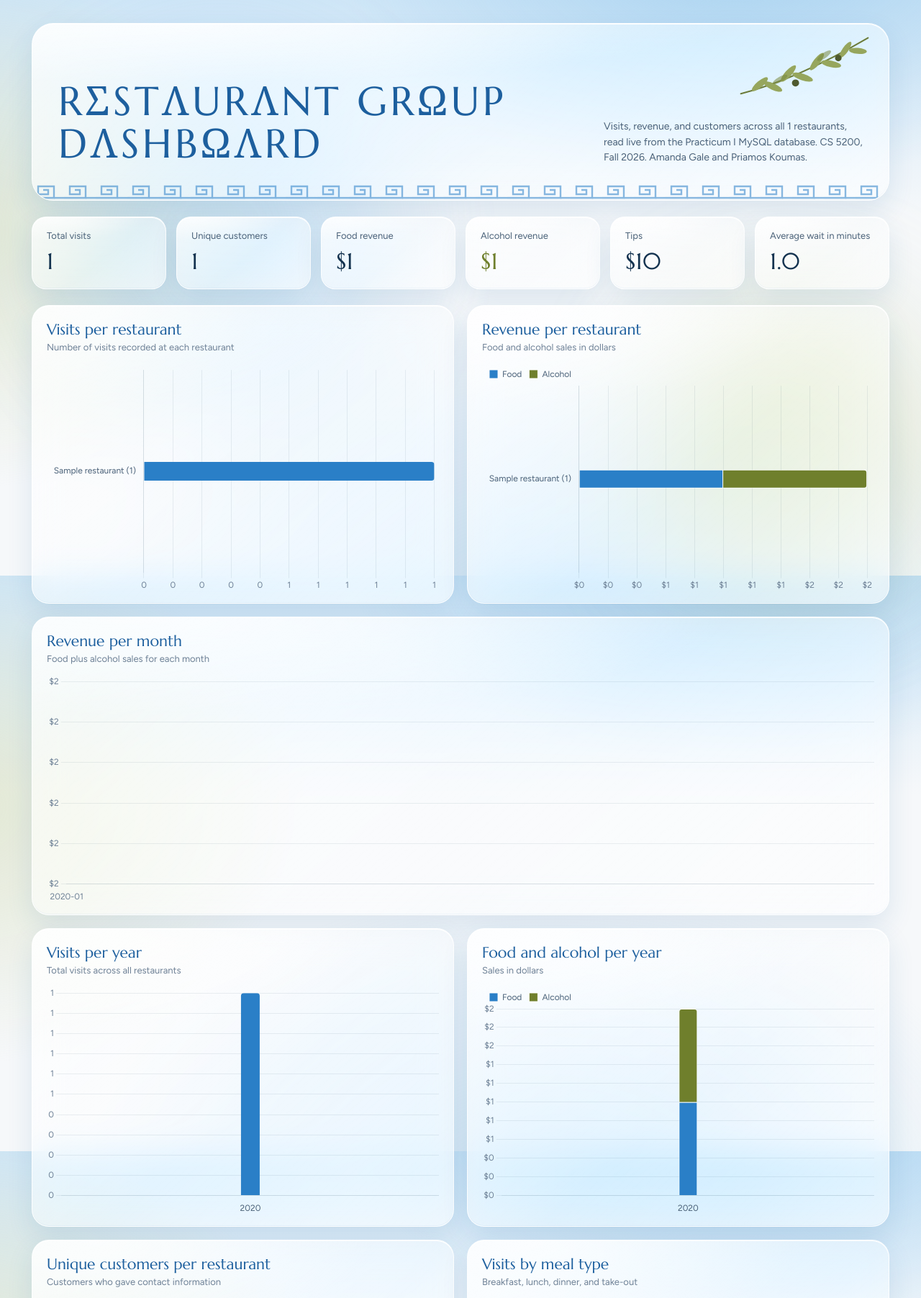
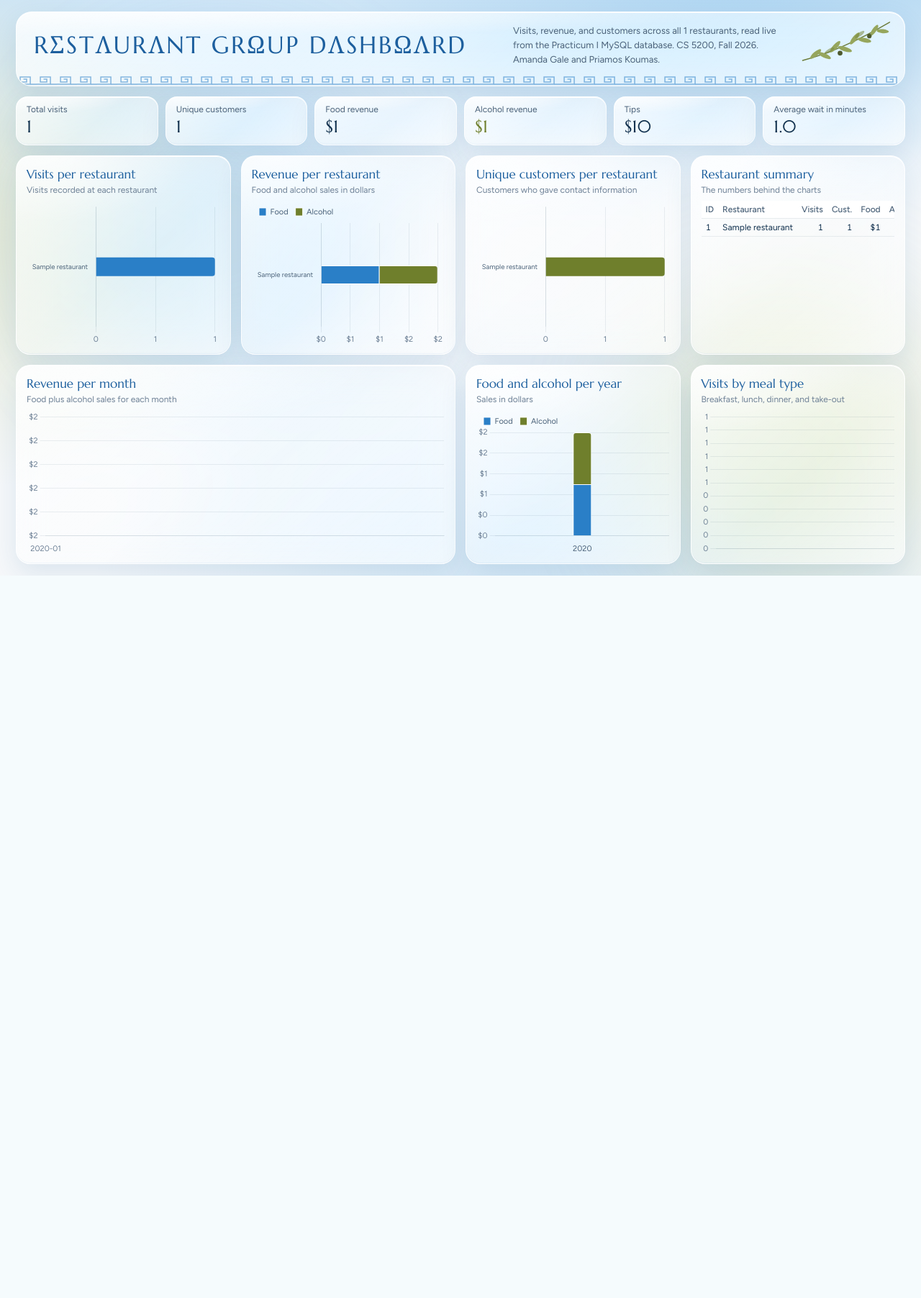
Before and after one commit to amanda-gale/PracticumI, a Flask app: page / in a window 1280 px wide. Shown: the top 1804 px of the page at 72% size. After the commit the page ends 800 px from the top, so only its background shows below. Run offline with Flask 3, Linux system fonts and the light colour scheme; tables that the repository leaves empty hold one stand-in row (values such as "Sample post").

Commit message:
dashboard

```diff
--- a/dashboard/templates/index.html
+++ b/dashboard/templates/index.html
@@ -134,14 +134,48 @@
     .hero-inner .about { margin-top: 0; }
     .chart { height: 280px; }
   }
+
+  /* One-screen layout: on laptop and desktop screens everything fits in the window */
+  .board { display: grid; gap: 14px; grid-template-columns: repeat(4, minmax(0, 1fr)); }
+  .board .card { padding: 14px 14px 10px; border-radius: 20px; display: flex; flex-direction: column; min-height: 300px; }
+  .board .card h2 { font-size: 17px; }
+  .board .card .sub { font-size: 12px; margin-bottom: 8px; }
+  .board .chart { flex: 1; height: auto; min-height: 0; }
+  .span2 { grid-column: span 2; }
+  .board .table-wrap { flex: 1; min-height: 0; overflow: auto; }
+  .board table { font-size: 12px; white-space: nowrap; }
+  .board th, .board td { padding: 5px 6px; }
+  .board thead th { position: sticky; top: 0; background: rgba(255,255,255,0.95); }
+  .hero.compact { padding: 16px 24px 0; border-radius: 22px; margin-bottom: 14px; }
+  .hero.compact .hero-inner { padding-bottom: 12px; align-items: center; }
+  .hero.compact h1 { font-size: clamp(22px, 2.6vw, 34px); }
+  .hero.compact .about { margin-top: 0; max-width: 520px; font-size: 13px; padding-right: 150px; }
+  .hero.compact .olive-branch { width: 130px; top: 6px; right: 16px; }
+  .hero.compact .meander { margin: 0 -24px; height: 14px; background-size: 28px 14px; }
+  .kpis.compact { margin-bottom: 14px; gap: 10px; }
+  .kpis.compact .kpi { padding: 10px 14px; border-radius: 16px; }
+  .kpis.compact .kpi .value { font-size: 24px; margin-top: 2px; }
+  .kpis.compact .kpi .label { font-size: 12px; }
+
+  @media (min-width: 1000px) and (min-height: 620px) {
+    html, body { height: 100%; overflow: hidden; }
+    .page.fit { height: 100vh; max-width: none; padding: 16px 22px; display: flex; flex-direction: column; }
+    .page.fit .board { flex: 1; min-height: 0; grid-template-rows: repeat(2, minmax(0, 1fr)); }
+    .page.fit .board .card { min-height: 0; }
+  }
+  @media (max-width: 999px) {
+    .board { grid-template-columns: 1fr; }
+    .span2 { grid-column: auto; }
+    .hero.compact .about { padding-right: 0; }
+  }
 </style>
 </head>
 <body>
 <div class="glow one" aria-hidden="true"></div>
 <div class="glow two" aria-hidden="true"></div>
 
-<div class="page">
-  <header class="hero glass">
+<div class="page fit">
+  <header class="hero glass compact">
     <svg class="olive-branch" viewBox="0 0 230 120" aria-hidden="true">
       <path d="M8 108 C 70 92, 140 62, 222 14" fill="none" stroke="#5f6e24" stroke-width="2.5" stroke-linecap="round"/>
       <g fill="#8e9e4c">
@@ -165,14 +199,14 @@
     </svg>
     <div class="hero-inner">
       <div>
-        <h1 aria-label="Restaurant Group Dashboard"><span aria-hidden="true">RΣSTΛURΛNT GRΩUP<br>DΛSHBΩΛRD</span></h1>
+        <h1 aria-label="Restaurant Group Dashboard"><span aria-hidden="true">RΣSTΛURΛNT GRΩUP DΛSHBΩΛRD</span></h1>
       </div>
       <p class="about">Visits, revenue, and customers across all {{ data.totals.restaurants }} restaurants, read live from the Practicum I MySQL database. CS 5200, Fall 2026. Amanda Gale and Priamos Koumas.</p>
     </div>
     <div class="meander" aria-hidden="true"></div>
   </header>
 
-  <section class="kpis" aria-label="Key statistics">
+  <section class="kpis compact" aria-label="Key statistics">
     <div class="kpi glass"><div class="label">Total visits</div><div class="value" id="kpi-visits"></div></div>
     <div class="kpi glass"><div class="label">Unique customers</div><div class="value" id="kpi-customers"></div></div>
     <div class="kpi glass"><div class="label">Food revenue</div><div class="value" id="kpi-food"></div></div>
@@ -181,10 +215,10 @@
     <div class="kpi glass"><div class="label">Average wait in minutes</div><div class="value" id="kpi-wait"></div></div>
   </section>
 
-  <section class="grid">
+  <section class="board" aria-label="Charts">
     <div class="card glass">
       <h2>Visits per restaurant</h2>
-      <p class="sub">Number of visits recorded at each restaurant</p>
+      <p class="sub">Visits recorded at each restaurant</p>
       <div class="chart"><canvas id="visitsByRestaurant"></canvas></div>
     </div>
     <div class="card glass">
@@ -192,15 +226,20 @@
       <p class="sub">Food and alcohol sales in dollars</p>
       <div class="chart"><canvas id="revenueByRestaurant"></canvas></div>
     </div>
-    <div class="card glass wide">
+    <div class="card glass">
+      <h2>Unique customers per restaurant</h2>
+      <p class="sub">Customers who gave contact information</p>
+      <div class="chart"><canvas id="customersByRestaurant"></canvas></div>
+    </div>
+    <div class="card glass">
+      <h2>Restaurant summary</h2>
+      <p class="sub">The numbers behind the charts</p>
+      <div class="table-wrap"><table id="summary"></table></div>
+    </div>
+    <div class="card glass span2">
       <h2>Revenue per month</h2>
       <p class="sub">Food plus alcohol sales for each month</p>
       <div class="chart"><canvas id="revenueByMonth"></canvas></div>
-    </div>
-    <div class="card glass">
-      <h2>Visits per year</h2>
-      <p class="sub">Total visits across all restaurants</p>
-      <div class="chart"><canvas id="visitsByYear"></canvas></div>
     </div>
     <div class="card glass">
       <h2>Food and alcohol per year</h2>
@@ -208,52 +247,11 @@
       <div class="chart"><canvas id="foodAlcoholByYear"></canvas></div>
     </div>
     <div class="card glass">
-      <h2>Unique customers per restaurant</h2>
-      <p class="sub">Customers who gave contact information</p>
-      <div class="chart"><canvas id="customersByRestaurant"></canvas></div>
-    </div>
-    <div class="card glass">
       <h2>Visits by meal type</h2>
       <p class="sub">Breakfast, lunch, dinner, and take-out</p>
       <div class="chart"><canvas id="visitsByMeal"></canvas></div>
     </div>
-    <div class="card glass wide">
-      <h2>Bills by payment method</h2>
-      <p class="sub">Number of bills paid each way</p>
-      <div class="chart" style="height: 220px"><canvas id="billsByPayment"></canvas></div>
-    </div>
-    <div class="card glass wide">
-      <h2>Restaurant summary</h2>
-      <p class="sub">The numbers behind the restaurant charts</p>
-      <div class="table-wrap"><table id="summary"></table></div>
-    </div>
   </section>
-
-  <footer>
-    <div class="meander" aria-hidden="true"></div>
-    <svg viewBox="0 0 230 120" aria-hidden="true">
-      <path d="M8 108 C 70 92, 140 62, 222 14" fill="none" stroke="#5f6e24" stroke-width="2.5" stroke-linecap="round"/>
-      <g fill="#8e9e4c">
-        <ellipse cx="40" cy="92" rx="17" ry="5.5" transform="rotate(-40 40 92)"/>
-        <ellipse cx="62" cy="96" rx="17" ry="5.5" transform="rotate(25 62 96)"/>
-        <ellipse cx="88" cy="74" rx="18" ry="5.5" transform="rotate(-48 88 74)"/>
-        <ellipse cx="112" cy="80" rx="18" ry="5.5" transform="rotate(18 112 80)"/>
-        <ellipse cx="136" cy="54" rx="18" ry="5.5" transform="rotate(-52 136 54)"/>
-        <ellipse cx="160" cy="58" rx="17" ry="5.5" transform="rotate(12 160 58)"/>
-        <ellipse cx="184" cy="34" rx="16" ry="5" transform="rotate(-55 184 34)"/>
-        <ellipse cx="205" cy="36" rx="15" ry="5" transform="rotate(5 205 36)"/>
-      </g>
-      <g fill="#6f7f2c" opacity="0.55">
-        <ellipse cx="74" cy="84" rx="14" ry="4.5" transform="rotate(-30 74 84)"/>
-        <ellipse cx="148" cy="44" rx="14" ry="4.5" transform="rotate(-35 148 44)"/>
-      </g>
-      <g fill="#3f4a18">
-        <circle cx="100" cy="90" r="6"/>
-        <circle cx="172" cy="48" r="5.5"/>
-      </g>
-    </svg>
-    <p>Data refreshes from the database every five minutes.</p>
-  </footer>
 </div>
 
 <script>
@@ -277,7 +275,8 @@ document.getElementById('kpi-wait').textContent = (t.avg_wait ?? 0).toFixed(1);
 
 Chart.defaults.font.family = 'Figtree, system-ui, sans-serif';
 Chart.defaults.color = C.marble;
-Chart.defaults.plugins.legend.labels.boxWidth = 12;
+Chart.defaults.plugins.legend.labels.boxWidth = 10;
+Chart.defaults.font.size = 11;
 Chart.defaults.plugins.tooltip.padding = 10;
 Chart.defaults.plugins.tooltip.backgroundColor = 'rgba(19, 50, 79, 0.92)';
 Chart.defaults.plugins.tooltip.borderColor = 'rgba(255, 255, 255, 0.25)';
@@ -286,7 +285,7 @@ Chart.defaults.plugins.tooltip.cornerRadius = 10;
 
 function axes(horizontal, fmt) {
   const valueAxis = { grid: { color: C.grid }, border: { display: false }, ticks: { color: C.stone, callback: fmt } };
-  const catAxis = { grid: { display: false }, border: { color: C.grid }, ticks: { color: C.marble } };
+  const catAxis = { grid: { display: false }, border: { color: C.grid }, ticks: { color: C.marble, autoSkip: !horizontal, font: { size: horizontal ? 9.5 : 11 } } };
   return horizontal ? { x: valueAxis, y: catAxis } : { x: catAxis, y: valueAxis };
 }
 
@@ -317,7 +316,7 @@ function bar(id, labels, datasets, opts = {}) {
   });
 }
 
-const restLabels = DATA.by_restaurant.map(r => r.restaurantname + ' (' + r.rid + ')');
+const restLabels = DATA.by_restaurant.map(r => r.restaurantname);
 
 bar('visitsByRestaurant', restLabels,
     [{ label: 'Visits', data: DATA.by_restaurant.map(r => r.visits), backgroundColor: C.sky }],
@@ -328,8 +327,6 @@ bar('revenueByRestaurant', restLabels, [
     { label: 'Alcohol', data: DATA.by_restaurant.map(r => r.alcohol), backgroundColor: C.gold }
   ], { horizontal: true, stacked: true, tip: money, tick: moneyShort });
 
-bar('visitsByYear', DATA.by_year.map(r => String(r.year)),
-    [{ label: 'Visits', data: DATA.by_year.map(r => r.visits), backgroundColor: C.sky }]);
 
 bar('foodAlcoholByYear', DATA.by_year.map(r => String(r.year)), [
     { label: 'Food', data: DATA.by_year.map(r => r.food), backgroundColor: C.sky },
@@ -343,13 +340,10 @@ bar('customersByRestaurant', restLabels,
 bar('visitsByMeal', DATA.by_mealtype.map(r => r.mealtype),
     [{ label: 'Visits', data: DATA.by_mealtype.map(r => r.visits), backgroundColor: C.sky }]);
 
-bar('billsByPayment', DATA.by_payment.map(r => r.paymentmethod),
-    [{ label: 'Bills', data: DATA.by_payment.map(r => r.bills), backgroundColor: C.gold }],
-    { horizontal: true });
 
 // Monthly revenue: a line with a soft glass fill beneath it
 const monthCanvas = document.getElementById('revenueByMonth');
-const fill = monthCanvas.getContext('2d').createLinearGradient(0, 0, 0, 320);
+const fill = monthCanvas.getContext('2d').createLinearGradient(0, 0, 0, 260);
 fill.addColorStop(0, 'rgba(42, 127, 199, 0.28)');
 fill.addColorStop(1, 'rgba(42, 127, 199, 0)');
 new Chart(monthCanvas, {
@@ -372,10 +366,10 @@ new Chart(monthCanvas, {
 });
 
 const rows = DATA.by_restaurant.map(r =>
-  `<tr><td>${r.rid}</td><td>${r.restaurantname}, ${r.city}</td><td>${num(r.visits)}</td><td>${num(r.customers)}</td>` +
+  `<tr><td>${r.rid}</td><td>${r.restaurantname}</td><td>${num(r.visits)}</td><td>${num(r.customers)}</td>` +
   `<td>${money(r.food)}</td><td>${money(r.alcohol)}</td><td>${money(r.tips)}</td></tr>`).join('');
 document.getElementById('summary').innerHTML =
-  '<thead><tr><th>ID</th><th>Restaurant</th><th>Visits</th><th>Unique customers</th><th>Food</th><th>Alcohol</th><th>Tips</th></tr></thead>' +
+  '<thead><tr><th>ID</th><th>Restaurant</th><th>Visits</th><th>Cust.</th><th>Food</th><th>Alcohol</th><th>Tips</th></tr></thead>' +
   '<tbody>' + rows + '</tbody>';
 </script>
 </body>
```
